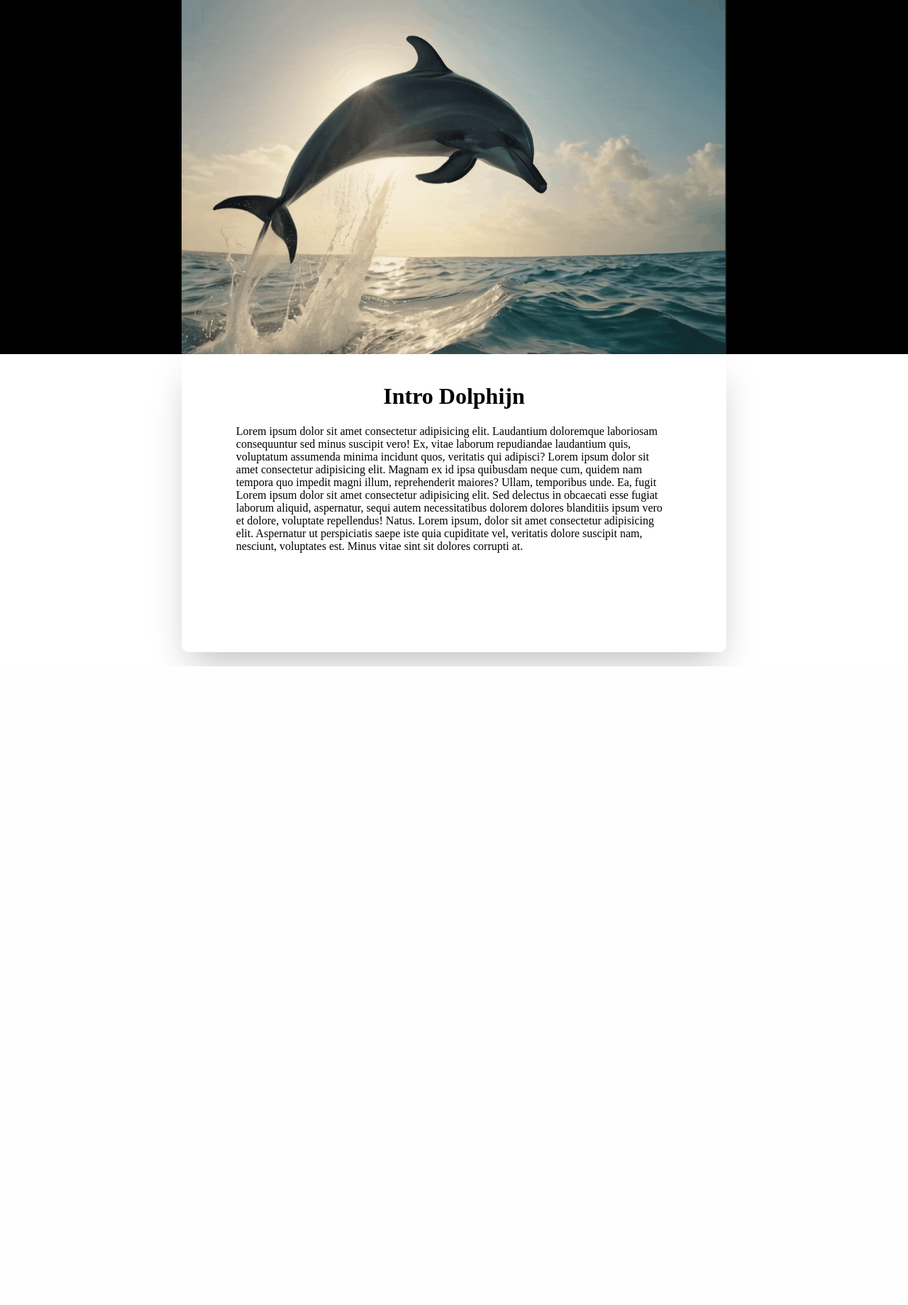
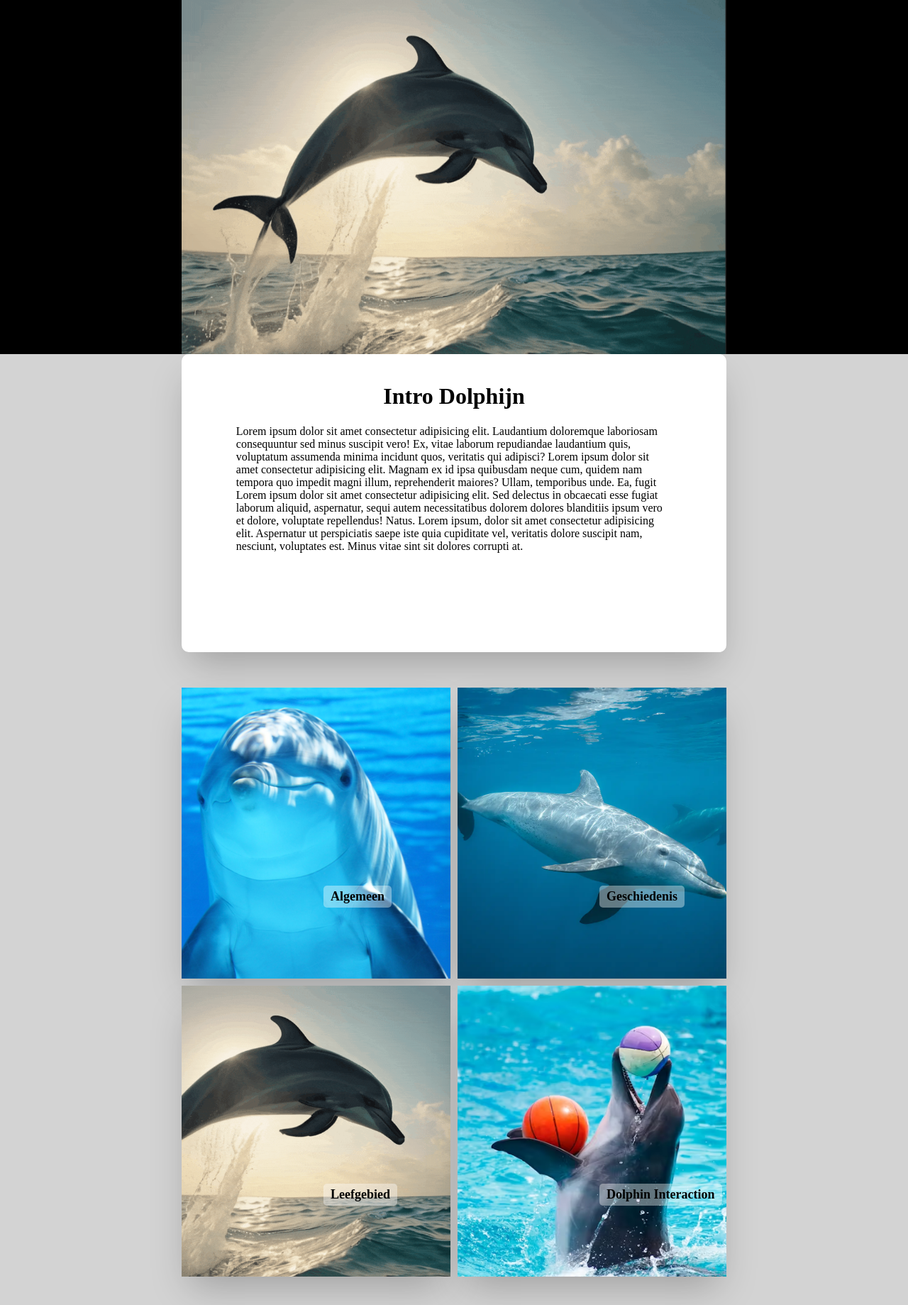
Before and after one commit to TheFakeBasS/dolfijn, a PHP site: page / in a window 1280 px wide. Shown: the part 91-1930 px from the top of the page at 71% size. Before the commit the page ends 1030 px from the top, so only its background shows below. Run offline with PHP 8.4, Linux system fonts and the light colour scheme.

Commit message:
plaatjes toegvoegd en gestyled voor links

```diff
--- a/index.php
+++ b/index.php
@@ -17,5 +17,28 @@
         Lorem ipsum dolor sit amet consectetur adipisicing elit. Laudantium doloremque laboriosam consequuntur sed minus suscipit vero! Ex, vitae laborum repudiandae laudantium quis, voluptatum assumenda minima incidunt quos, veritatis qui adipisci? Lorem ipsum dolor sit amet consectetur adipisicing elit. Magnam ex id ipsa quibusdam neque cum, quidem nam tempora quo impedit magni illum, reprehenderit maiores? Ullam, temporibus unde. Ea, fugit Lorem ipsum dolor sit amet consectetur adipisicing elit. Sed delectus in obcaecati esse fugiat laborum aliquid, aspernatur, sequi autem necessitatibus dolorem dolores blanditiis ipsum vero et dolore, voluptate repellendus! Natus. Lorem ipsum, dolor sit amet consectetur adipisicing elit. Aspernatur ut perspiciatis saepe iste quia cupiditate vel, veritatis dolore suscipit nam, nesciunt, voluptates est. Minus vitae sint sit dolores corrupti at.
     </div>
 </div>
+
+<div class="Afbeeldingcontainers">
+    <div class="linkplaatjes">
+        <div class="image-wrapper">
+            <img src="DolphinAlgemeen.png" alt="Algemeen">
+            <div class="text-overlay">Algemeen</div>
+        </div>
+        <div class="image-wrapper">
+            <img src="dolphijnheader.png" alt="Geschiedenis">
+            <div class="text-overlay">Geschiedenis</div>
+        </div>
+        <div class="image-wrapper">
+            <img src="dolphin.static.png" alt="Leefgebied">
+            <div class="text-overlay">Leefgebied</div>
+        </div>
+        <div class="image-wrapper">
+            <img src="22b488357d0e769f35e18d0cf22e2018-1877-dubai-dubai-dolphinarium-tickets--swimming-with-dolphins-10.avif" alt="">
+            <div class="text-overlay">Dolphin Interaction</div>
+        </div>
+    </div>
+</div>
+
+</div>
 </body>
 </html>
--- a/stylesheet.css
+++ b/stylesheet.css
@@ -1,6 +1,7 @@
 body {
     margin: 0px;
     padding: 0px;
+    background-color: lightgray;
 }
 
 .hero {
@@ -13,20 +14,20 @@ body {
 }
 
 #dolphijnheader {
-    width: 60%; /* Adjust width of the image */
-    height: auto; /* Keep aspect ratio */
+    width: 60%;
+    height: auto;
     height: 500px;
 }
 
-/* On hover, swap the static image with the animated GIF */
+/* On hover, verwissel de static afbeelding met de gif varienant */
 #dolphijnheader:hover {
-    content: url('dolphin-10682.gif'); /* Animated GIF on hover */
+    content: url('dolphin-10682.gif');
 }
 
 #introtext {
     display: flex;
-    align-items: center; /* Center items vertically */
-    justify-content: center; /* Center items horizontally if needed */
+    align-items: center;
+    justify-content: center;
     width: 80%;
     flex-direction: column;
 }
@@ -35,12 +36,12 @@ body {
     width: 60%;
     height: 400px;
     background-color: white;
-    margin-left: 20%; /* Center container horizontally relative to parent */
+    margin-left: 20%;
     display: flex;
-    flex-direction: column; /* Ensure content flows vertically */
-    align-items: center; /* Center content horizontally within the container */
-    justify-content: flex-start; /* Align content to the top of the container */
-    padding-top: 20px; /* Optional: Add padding to ensure content is not flush with the top */
+    flex-direction: column;
+    align-items: center;
+    justify-content: flex-start;
+    padding-top: 20px;
     border-radius: 10px;
     box-shadow: 0 25px 50px -12px rgb(0 0 0 / 0.25);
     margin-bottom: 20px;
@@ -50,3 +51,46 @@ body {
 .textcontainer p {
     text-align: center; /* Center text horizontally within .textcontainer */
 }
+
+
+.Afbeeldingcontainers {
+    width: 100%;
+    height: 820px;
+    margin-bottom: 50px;
+    margin-top: 50px;
+    display: flex;
+    justify-content: center;
+}
+
+.linkplaatjes {
+    width: 60%; /* Keep the container at 60% width */
+    height: auto;
+    display: flex;
+    flex-wrap: wrap; /* Allows items to wrap */
+    gap: 10px; /* Adds gap between images */
+}
+
+.image-wrapper {
+    position: relative;
+    width: calc(50% - 5px); /* Each image takes up 50% minus half the gap */
+    height: 410px;
+}
+
+.image-wrapper img {
+    width: 100%;
+    height: 100%;
+    object-fit: cover;
+    box-shadow: 0 25px 50px -12px rgb(0 0 0 / 0.25);
+}
+
+.text-overlay {
+    position: absolute;
+    bottom: 100px;
+    left: 200px;
+    color: black;
+    font-size: 18px;
+    font-weight: bold;
+    background-color: rgba(255, 255, 255, 0.384); /* Semi-transparent background */
+    padding: 5px 10px;
+    border-radius: 5px;
+}
```
Also changed, not shown: 22b488357d0e769f35e18d0cf22e2018-1877-dubai-dubai-dolphinarium-tickets--swimming-with-dolphins-10.avif (added), DolphinAlgemeen.png (added).
